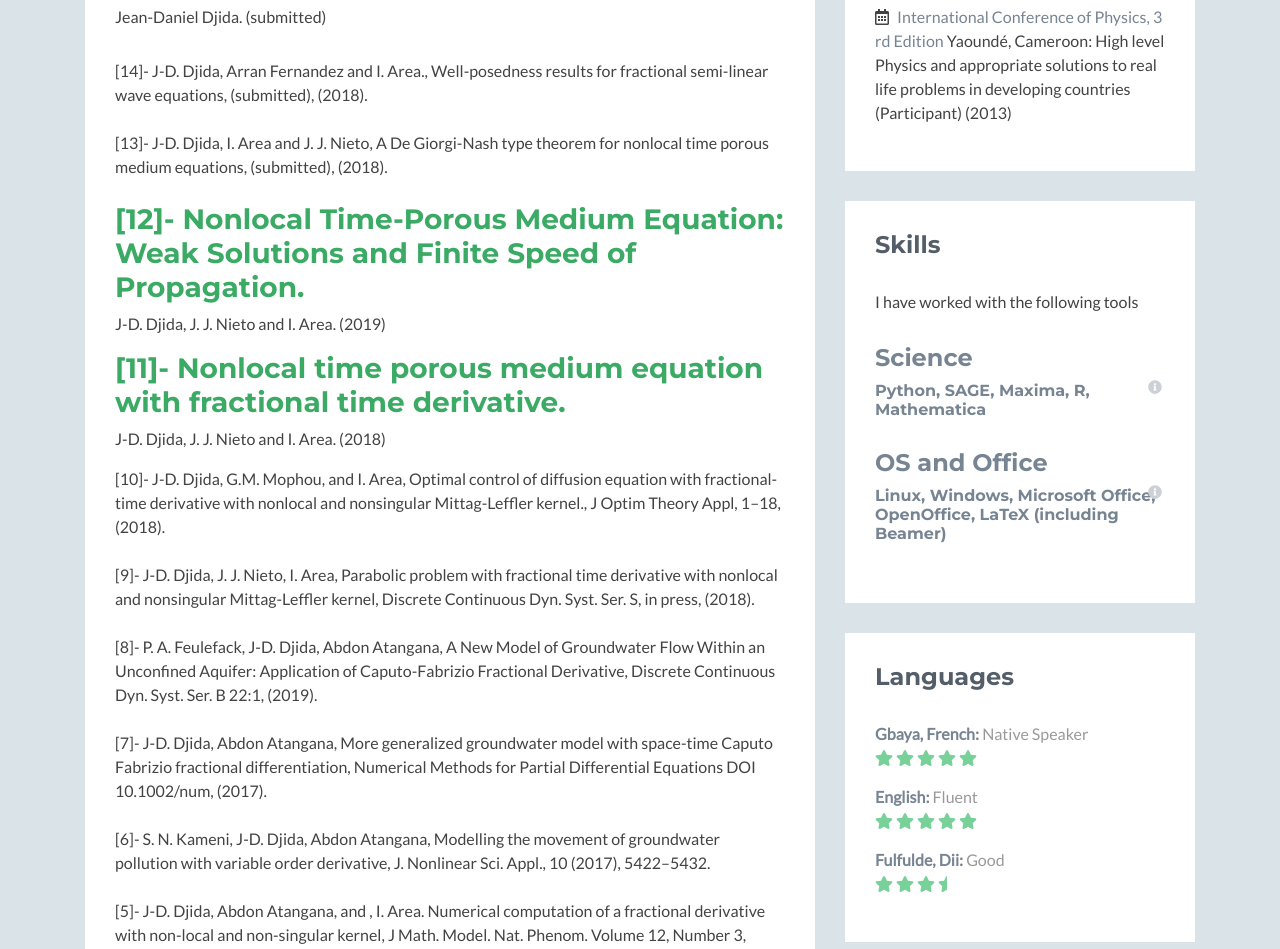
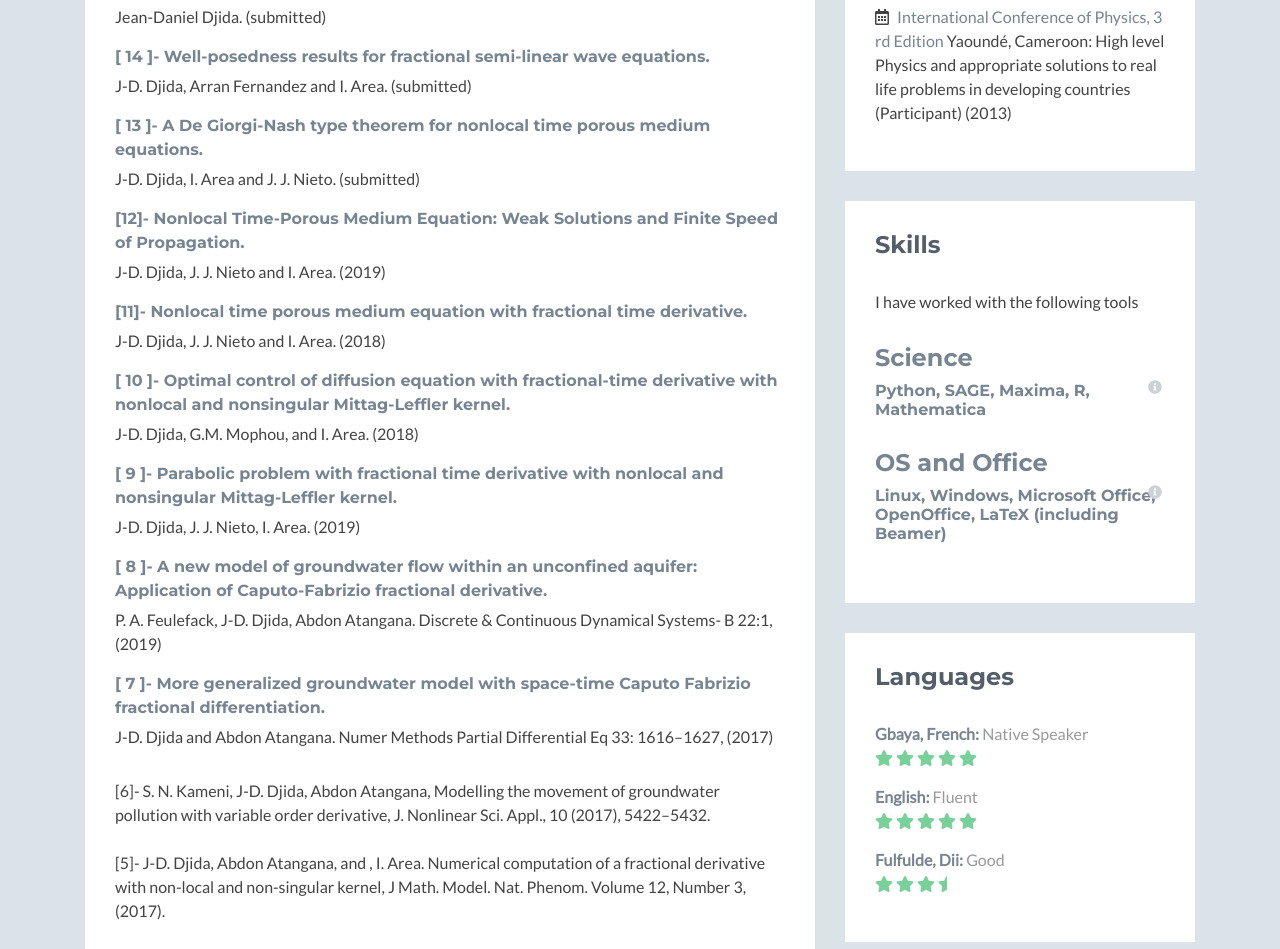
Before and after one commit to djidadonn/djidadonn.github.io, a plain HTML site: page index.html in a window 1280 px wide. Shown: the part 1872-2821 px from the top of the page. Drawn offline with nearby package versions, Linux system fonts and the light colour scheme; no server answers; a script that the page names is missing; some icons are missing.

Commit message:
Update index.html

```diff
--- a/index.html
+++ b/index.html
@@ -125,15 +125,17 @@ with Mixed Boundary Conditions.</a> <!--<span class="badge badge-theme">Free</sp
 problem with fractional derivative.</a> <!--<span class="badge badge-theme">Free</span>--></h3>
 				<p class="summary">Jean-Daniel Djida. (submitted)</p>
 
-			 </div><!--//item-->
+				 <h3 class="title"><a href=" " target="_blank">
+                                	[ 14 ]- Well-posedness results for fractional semi-linear wave
+equations.</a> <!--<span class="badge badge-theme">Free</span>--></h3>
+				<p class="summary">J-D. Djida, Arran Fernandez and I. Area. (submitted)</p>
 
-                               [14]- J-D. Djida, Arran Fernandez and I. Area., Well-posedness results for fractional semi-linear wave
-equations, (submitted), (2018). <br/><br/>
+				 <h3 class="title"><a href=" " target="_blank">
+                                	[ 13 ]- A De Giorgi-Nash type theorem for nonlocal time porous
+medium equations.</a> <!--<span class="badge badge-theme">Free</span>--></h3>
+				<p class="summary">J-D. Djida, I. Area and J. J. Nieto. (submitted)</p>
 
-                               [13]- J-D. Djida, I. Area and J. J. Nieto, A De Giorgi-Nash type theorem for nonlocal time porous
-medium equations, (submitted), (2018). <br/><br/>
-
-			       <h3 class="title"><a href="http://www.aimsciences.org/article/doi/10.3934/dcdsb.2019049" target="_blank">
+				 <h3 class="title"><a href="http://www.aimsciences.org/article/doi/10.3934/dcdsb.2019049" target="_blank">
 					[12]- Nonlocal Time-Porous Medium Equation: Weak Solutions and
 Finite Speed of Propagation.</a> <!--<span class="badge badge-theme">Free</span>--></h3>
                                 <p class="summary">J-D. Djida, J. J. Nieto and I. Area. (2019)</p>
@@ -143,19 +145,30 @@ Finite Speed of Propagation.</a> <!--<span class="badge badge-theme">Free</span>
 				derivative.</a> <!--<span class="badge badge-theme">Free</span>--></h3>
                                 <p class="summary">J-D. Djida, J. J. Nieto and I. Area. (2018)</p>
 
+				 <h3 class="title"><a href="https://link.springer.com/article/10.1007/s10957-018-1305-6" target="_blank">
+                                	[ 10 ]- Optimal control of diffusion equation with fractional-time
+derivative with nonlocal and nonsingular Mittag-Leffler kernel.</a> <!--<span class="badge badge-theme">Free</span>--></h3>
+				<p class="summary">J-D. Djida, G.M. Mophou, and I. Area. (2018)</p>
 
+				<h3 class="title"><a href="https://www.aimsciences.org/article/doi/10.3934/dcdss.2020033?viewType=html" target="_blank">
+                                	[ 9 ]- Parabolic problem with fractional time derivative with nonlocal and
+				nonsingular Mittag-Leffler kernel.</a> <!--<span class="badge badge-theme">Free</span>--></h3>
+				<p class="summary">J-D. Djida, J. J. Nieto, I. Area. (2019)</p>
 
+				<h3 class="title"><a href="https://www.aimsciences.org/article/doi/10.3934/dcdsb.2018317" target="_blank">
+                                	[ 8 ]- A new model of groundwater flow within an unconfined aquifer:
+Application of Caputo-Fabrizio fractional derivative.</a> <!--<span class="badge badge-theme">Free</span>--></h3>
+				<p class="summary">P. A. Feulefack, J-D. Djida, Abdon Atangana.
+Discrete & Continuous Dynamical Systems- B 22:1, (2019)</p>
 
-[10]- J-D. Djida, G.M. Mophou, and I. Area, Optimal control of diffusion equation with fractional-time
-derivative with nonlocal and nonsingular Mittag-Leffler kernel., J Optim Theory Appl, 1–18, (2018).<br/><br/>
+				<h3 class="title"><a href="https://onlinelibrary.wiley.com/doi/full/10.1002/num.22156" target="_blank">
+                                	[ 7 ]- More generalized groundwater model with space-time Caputo Fabrizio
+fractional differentiation.</a> <!--<span class="badge badge-theme">Free</span>--></h3>
+				<p class="summary">J-D. Djida and Abdon Atangana.
+Numer Methods Partial Differential Eq 33: 1616–1627, (2017)</p>
 
-[9]- J-D. Djida, J. J. Nieto, I. Area, Parabolic problem with fractional time derivative with nonlocal and nonsingular Mittag-Leffler kernel, Discrete Continuous Dyn. Syst. Ser. S, in press, (2018). <br/><br/>
+			 </div><!--//item-->
 
-[8]- P. A. Feulefack, J-D. Djida, Abdon Atangana, A New Model of Groundwater Flow Within an Unconfined Aquifer: Application of Caputo-Fabrizio Fractional Derivative, Discrete Continuous Dyn. Syst. Ser. B 22:1, (2019). <br/><br/>
-
-[7]- J-D. Djida, Abdon Atangana, More generalized groundwater model with space-time Caputo Fabrizio
-fractional differentiation, Numerical Methods for Partial Differential Equations DOI 10.1002/num,
-(2017). <br/><br/>
 
 [6]- S. N. Kameni, J-D. Djida, Abdon Atangana, Modelling the movement of groundwater pollution
 with variable order derivative, J. Nonlinear Sci. Appl., 10 (2017), 5422–5432. <br/><br/>
```
